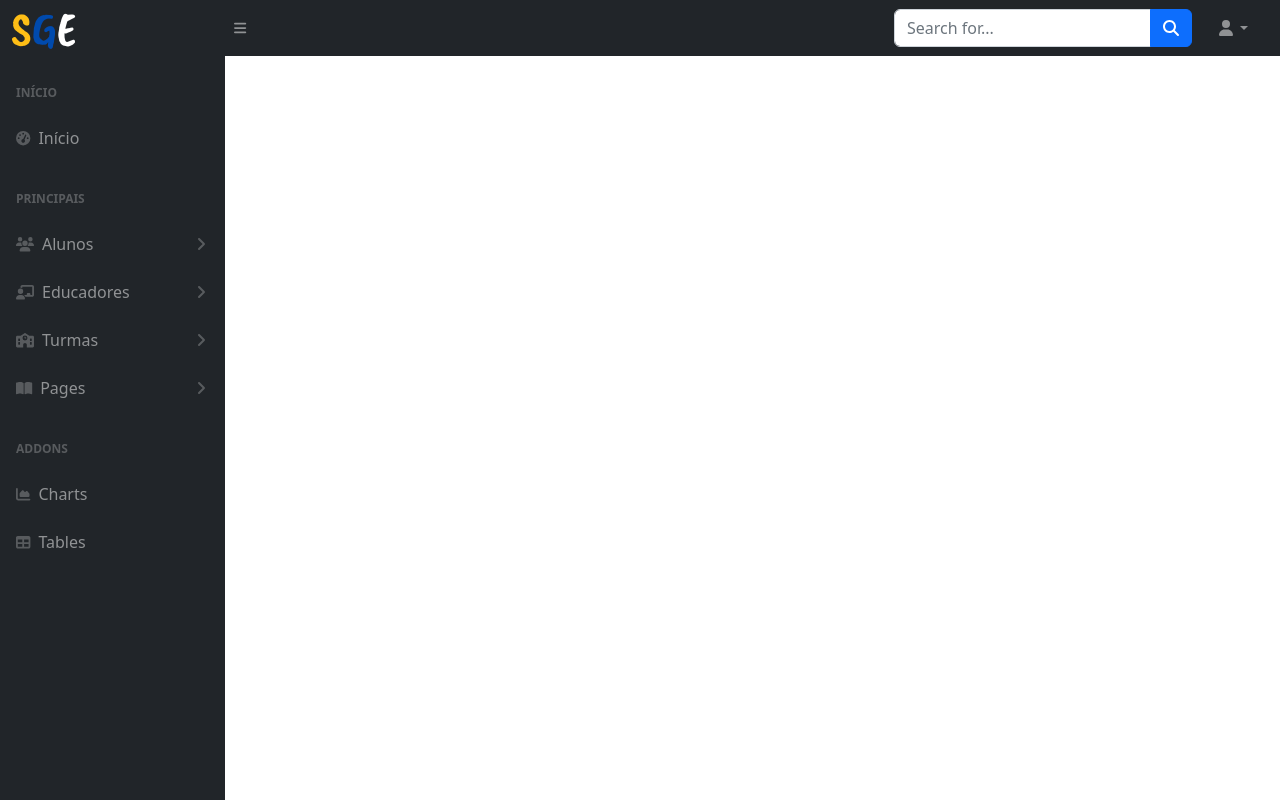
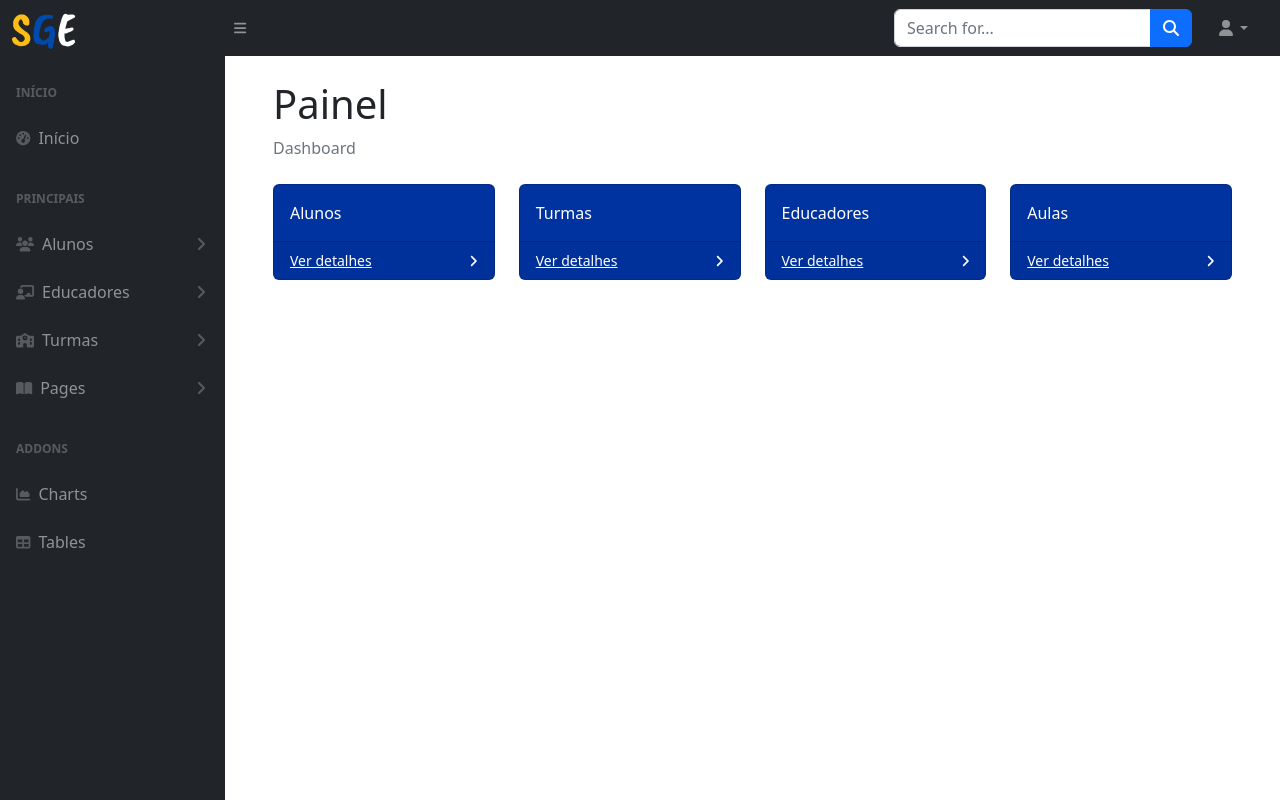
Before and after one commit to gukkray/SGE, a Django app: page / in a window 1280 px wide. Run offline with Django 5.2, Linux system fonts and the light colour scheme; a user stored in the database is signed in; some libraries are stand-ins or nearby versions.

Commit message:
botamo os card  no painel Co-authored-by: Rayssa Manoella <gukkray@users.noreply.github.com>

```diff
--- a/paginas/templates/index.html
+++ b/paginas/templates/index.html
@@ -5,3 +5,71 @@
 {% block titulo %}
 <title>Página Inicial</title>
 {% endblock %}
+{% block estilo %}
+<style>
+    .card:nth-child(odd) {
+    background-color: #0033a0; /* Azul */
+    }
+
+    .card:nth-child(even) {
+        background-color: #fedb00; /* Amarelo */
+        color: #000; /* Ajuste do texto para boa visibilidade */
+    }
+
+    .card a {
+        color: inherit;
+    }
+
+    .card-footer .small {
+        color: inherit;
+    }
+
+</style>
+{% endblock %}
+{% block corpo %}
+<div class="container-fluid px-4">
+    <h1 class="mt-4">Painel</h1>
+    <ol class="breadcrumb mb-4">
+        <li class="breadcrumb-item active">Dashboard</li>
+    </ol>
+    <div class="row">
+        <div class="col-xl-3 col-md-6">
+            <div class="card text-white mb-4">
+                <div class="card-body">Alunos</div>
+                <div class="card-footer d-flex align-items-center justify-content-between">
+                    <a class="small text-white stretched-link" href="#">Ver detalhes</a>
+                    <div class="small text-white"><i class="fas fa-angle-right"></i></div>
+                </div>
+            </div>
+        </div>
+        <div class="col-xl-3 col-md-6">
+            <div class="card text-white mb-4">
+                <div class="card-body">Turmas</div>
+                <div class="card-footer d-flex align-items-center justify-content-between">
+                    <a class="small text-white stretched-link" href="#">Ver detalhes</a>
+                    <div class="small text-white"><i class="fas fa-angle-right"></i></div>
+                </div>
+            </div>
+        </div>
+        <div class="col-xl-3 col-md-6">
+            <div class="card text-white mb-4">
+                <div class="card-body">Educadores</div>
+                <div class="card-footer d-flex align-items-center justify-content-between">
+                    <a class="small text-white stretched-link" href="#">Ver detalhes</a>
+                    <div class="small text-white"><i class="fas fa-angle-right"></i></div>
+                </div>
+            </div>
+        </div>
+        <div class="col-xl-3 col-md-6">
+            <div class="card text-white mb-4">
+                <div class="card-body">Aulas</div>
+                <div class="card-footer d-flex align-items-center justify-content-between">
+                    <a class="small text-white stretched-link" href="#">Ver detalhes</a>
+                    <div class="small text-white"><i class="fas fa-angle-right"></i></div>
+                </div>
+            </div>
+        </div>
+    </div>
+</div>
+
+{% endblock %}
```
Also changed, not shown: db.sqlite3.
